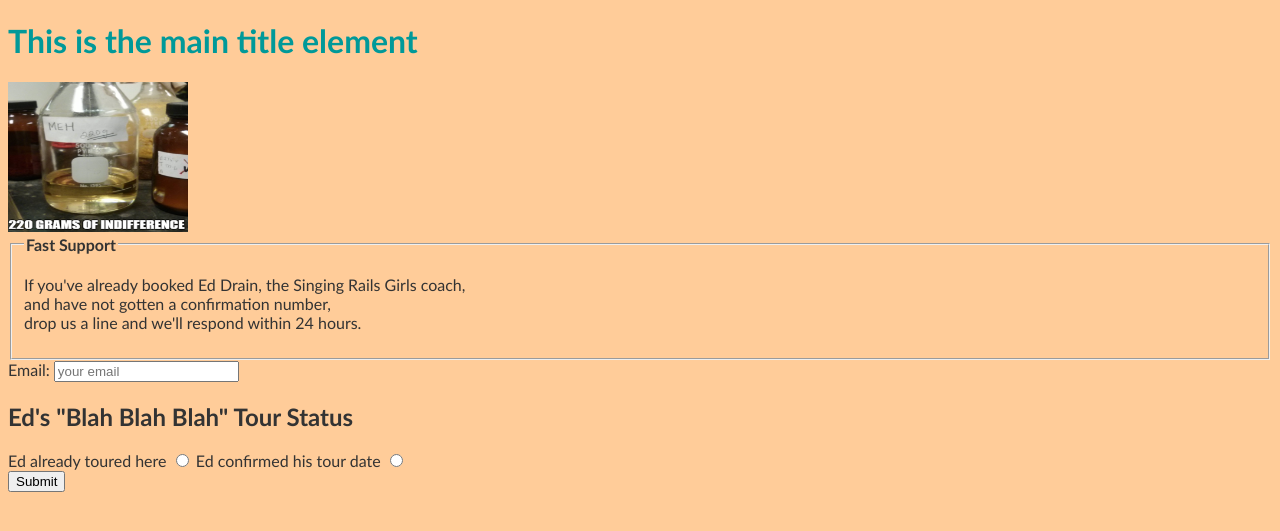
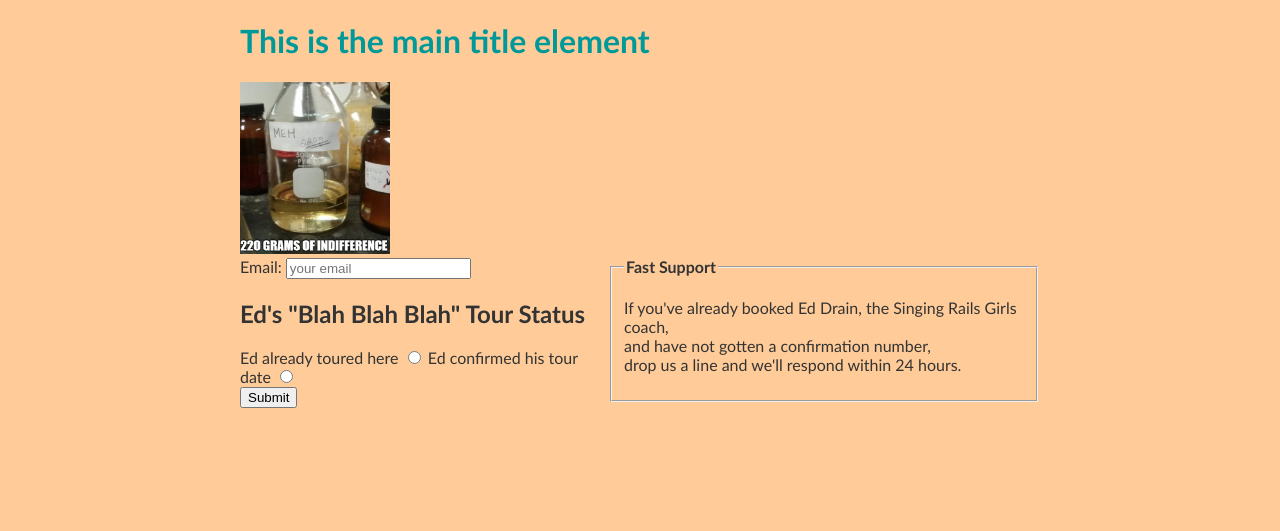
Before and after one commit to OpenSorceress/jacqueline, a PHP site: page / in a window 1280 px wide. Shown: the top 531 px of the page. Run offline with PHP 8.4, Linux system fonts and the light colour scheme.

Commit message:
Nother commit

```diff
--- a/index.html
+++ b/index.html
@@ -6,10 +6,10 @@
 
 </head>
 <body>
-<div>
+<div id="j-form">
     <h1 id="mainTitle">This is the main title element</h1>
 
-    <img src="images/indifference.png" id="mainImage" height="150px" width="180px" />
+    <img src="images/indifference.png" id="mainImage" style="width:50%; height:50%; max-width:150px; max-height:180px" />
     <form id="frmSupport" method="post" action="support_process.php">
         <fieldset id="fastSupport">
             <legend><strong>Fast Support</strong></legend>
--- a/style.css
+++ b/style.css
@@ -1,6 +1,6 @@
 body {
 
-    font-family: "Trebuchet MS";
+    font-family: "Trebuchet MS", sans-serif;
     background-color: #FFCC99;
     color:#333;
 }
@@ -8,3 +8,15 @@ body {
 h1 {
     color: #009999;
 }
+
+fieldset {
+    width: 50%;
+    float:right;
+}
+
+#j-form {
+
+    margin:0 auto;
+    width:800px;
+
+}
```
